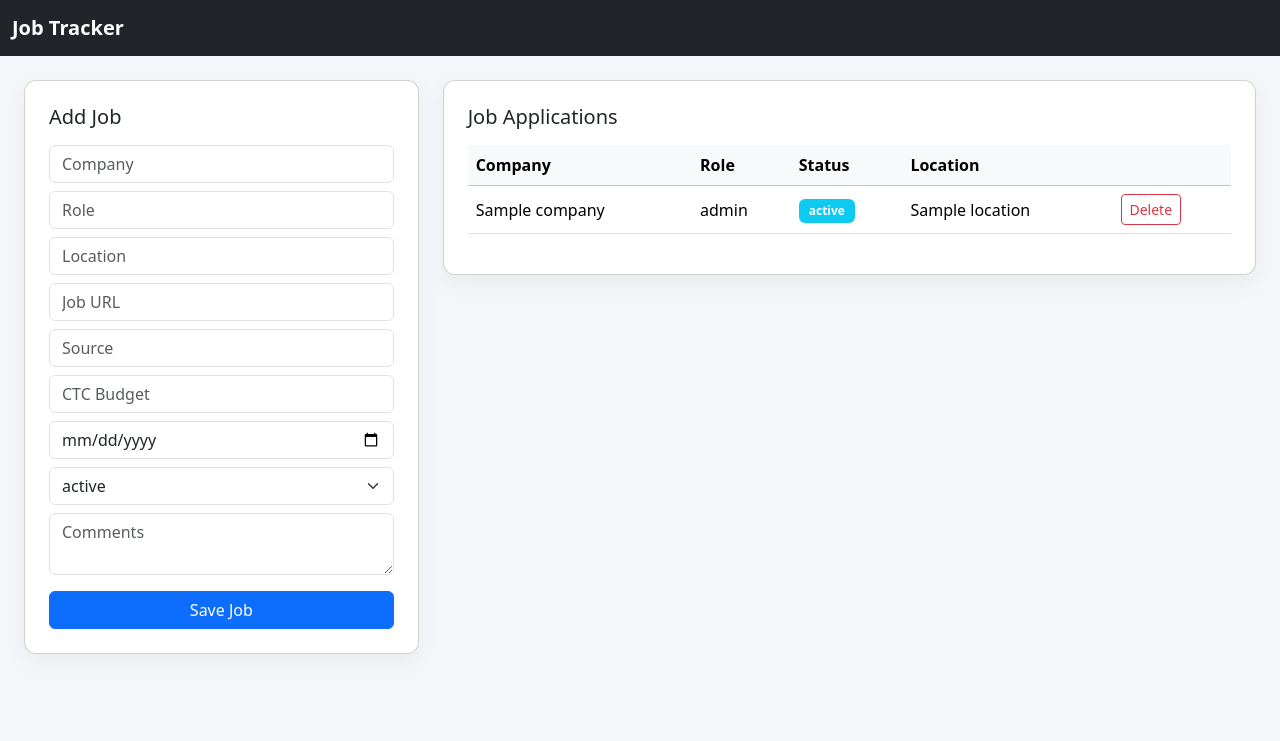
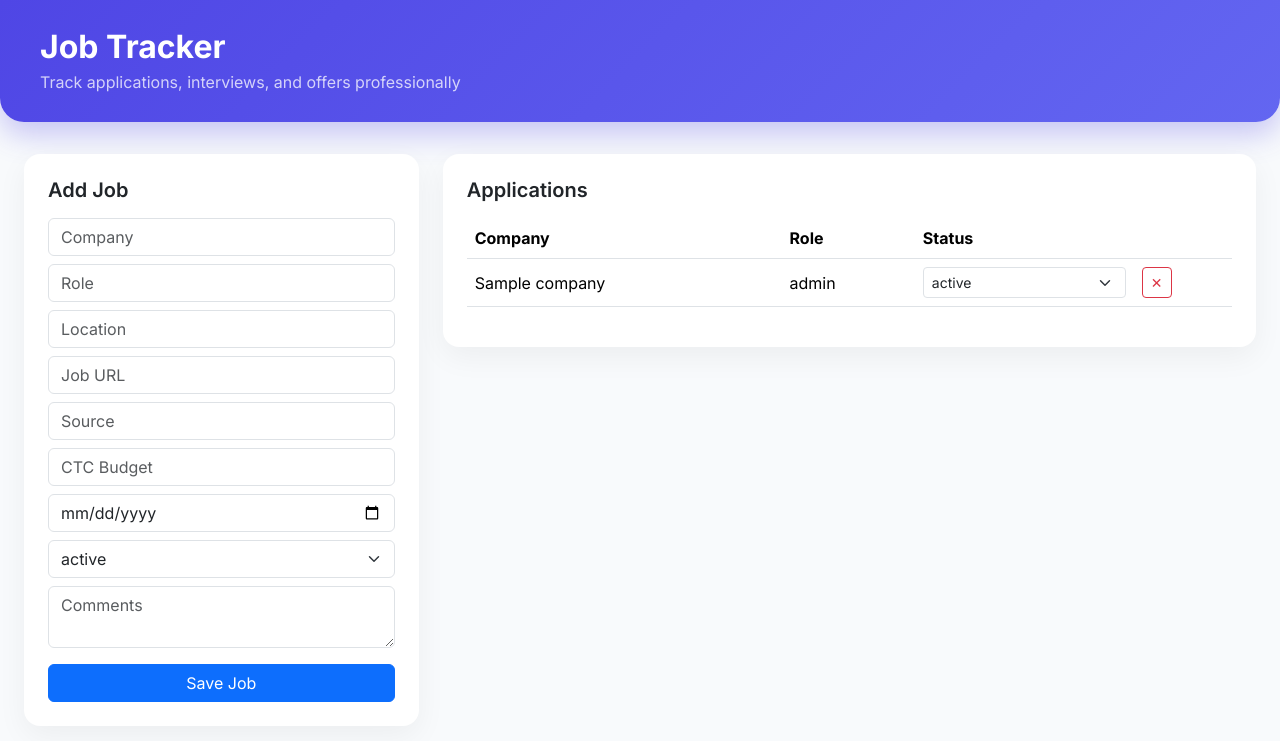
Before and after one commit to Selva-PersonalDev/JobTracker-JobApp, a FastAPI app: template app/core/templates/index.html in a window 1280 px wide. Shown: the top 741 px of the page. Run offline with FastAPI, Linux system fonts and the light colour scheme; the template is opened without the code that fills it: most values are stand-ins (such as "Sample title", 1, 10 or a date in 2020).

Commit message:
Phase 2: full routes with inline status update and job detail

```diff
--- a/app/core/routes.py
+++ b/app/core/routes.py
@@ -2,15 +2,18 @@ from fastapi import APIRouter, Request, Form
 from fastapi.responses import RedirectResponse
 from sqlalchemy.orm import Session
 from datetime import date
+from fastapi.templating import Jinja2Templates
+
 from app.core.db import SessionLocal, engine
 from app.core.models import Base, Job
-from fastapi.templating import Jinja2Templates
 
+# Create tables (safe for SQLite)
 Base.metadata.create_all(bind=engine)
 
 router = APIRouter()
 templates = Jinja2Templates(directory="app/core/templates")
 
+# Centralized status options (single source of truth)
 STATUS_OPTIONS = [
     "Applied",
     "Screening Completed",
@@ -20,22 +23,34 @@ STATUS_OPTIONS = [
     "Verbal Offer",
     "Offer Released",
     "Offer Accepted",
-    "Joined"
+    "Joined",
 ]
 
+
+# -----------------------------
+# HOME / DASHBOARD
+# -----------------------------
 @router.get("/")
 def home(request: Request):
     db: Session = SessionLocal()
-    jobs = db.query(Job).order_by(Job.created_at.desc()).all()
+    try:
+        jobs = db.query(Job).order_by(Job.created_at.desc()).all()
+    finally:
+        db.close()
+
     return templates.TemplateResponse(
         "index.html",
         {
             "request": request,
             "jobs": jobs,
-            "statuses": STATUS_OPTIONS
-        }
+            "statuses": STATUS_OPTIONS,
+        },
     )
 
+
+# -----------------------------
+# ADD JOB
+# -----------------------------
 @router.post("/add")
 def add_job(
     company: str = Form(...),
@@ -49,26 +64,77 @@ def add_job(
     comments: str = Form(None),
 ):
     db: Session = SessionLocal()
-    job = Job(
-        company=company,
-        role=role,
-        location=location,
-        job_url=job_url,
-        source=source,
-        ctc_budget=ctc_budget,
-        applied_date=date.fromisoformat(applied_date) if applied_date else None,
-        status=status,
-        comments=comments,
-    )
-    db.add(job)
-    db.commit()
+    try:
+        job = Job(
+            company=company,
+            role=role,
+            location=location,
+            job_url=job_url,
+            source=source,
+            ctc_budget=ctc_budget,
+            applied_date=date.fromisoformat(applied_date)
+            if applied_date
+            else None,
+            status=status,
+            comments=comments,
+        )
+        db.add(job)
+        db.commit()
+    finally:
+        db.close()
+
     return RedirectResponse("/", status_code=303)
 
+
+# -----------------------------
+# UPDATE JOB STATUS (INLINE)
+# -----------------------------
+@router.post("/update-status/{job_id}")
+def update_status(job_id: int, status: str = Form(...)):
+    db: Session = SessionLocal()
+    try:
+        job = db.query(Job).filter(Job.id == job_id).first()
+        if job:
+            job.status = status
+            db.commit()
+    finally:
+        db.close()
+
+    return RedirectResponse("/", status_code=303)
+
+
+# -----------------------------
+# DELETE JOB
+# -----------------------------
 @router.post("/delete/{job_id}")
 def delete_job(job_id: int):
     db: Session = SessionLocal()
-    job = db.query(Job).get(job_id)
-    if job:
-        db.delete(job)
-        db.commit()
+    try:
+        job = db.query(Job).filter(Job.id == job_id).first()
+        if job:
+            db.delete(job)
+            db.commit()
+    finally:
+        db.close()
+
     return RedirectResponse("/", status_code=303)
+
+
+# -----------------------------
+# JOB DETAIL VIEW
+# -----------------------------
+@router.get("/job/{job_id}")
+def job_detail(request: Request, job_id: int):
+    db: Session = SessionLocal()
+    try:
+        job = db.query(Job).filter(Job.id == job_id).first()
+    finally:
+        db.close()
+
+    return templates.TemplateResponse(
+        "job_detail.html",
+        {
+            "request": request,
+            "job": job,
+        },
+    )
--- a/app/core/templates/base.html
+++ b/app/core/templates/base.html
@@ -2,22 +2,74 @@
 <html>
 <head>
   <title>Job Tracker</title>
+
+  <!-- Google Font -->
+  <link href="https://fonts.googleapis.com/css2?family=Inter:wght@300;400;500;600;700&display=swap" rel="stylesheet">
+
   <link href="https://cdn.jsdelivr.net/npm/bootstrap@5.3.2/dist/css/bootstrap.min.css" rel="stylesheet">
+
   <style>
-    body { background: #f4f6f9; }
-    .card { box-shadow: 0 8px 24px rgba(0,0,0,0.05); border-radius: 12px; }
-    .table-hover tbody tr:hover { background-color: #eef2ff; cursor: pointer; }
-    .badge { padding: 6px 10px; }
+    :root {
+      --primary: #4f46e5;
+      --secondary: #22c55e;
+      --bg: #f8fafc;
+      --text: #0f172a;
+      --muted: #64748b;
+    }
+
+    body {
+      font-family: 'Inter', sans-serif;
+      background: var(--bg);
+      color: var(--text);
+    }
+
+    .app-header {
+      background: linear-gradient(135deg, #4f46e5, #6366f1);
+      color: white;
+      padding: 28px 40px;
+      border-radius: 0 0 24px 24px;
+      box-shadow: 0 12px 30px rgba(79,70,229,0.3);
+      margin-bottom: 32px;
+    }
+
+    .card {
+      border: none;
+      border-radius: 16px;
+      box-shadow: 0 10px 30px rgba(0,0,0,0.05);
+      transition: transform 0.2s ease;
+    }
+
+    .card:hover {
+      transform: translateY(-2px);
+    }
+
+    table tbody tr {
+      transition: background 0.2s ease;
+    }
+
+    table tbody tr:hover {
+      background: #eef2ff;
+      cursor: pointer;
+    }
+
+    .badge-status {
+      padding: 6px 10px;
+      font-size: 12px;
+      border-radius: 12px;
+    }
   </style>
 </head>
+
 <body>
-<nav class="navbar navbar-dark bg-dark mb-4">
-  <div class="container-fluid">
-    <span class="navbar-brand fw-bold">Job Tracker</span>
-  </div>
-</nav>
+
+<div class="app-header">
+  <h2 class="fw-bold mb-1">Job Tracker</h2>
+  <p class="mb-0 opacity-75">Track applications, interviews, and offers professionally</p>
+</div>
+
 <div class="container-fluid px-4">
   {% block content %}{% endblock %}
 </div>
+
 </body>
 </html>
--- a/app/core/templates/index.html
+++ b/app/core/templates/index.html
@@ -2,55 +2,67 @@
 {% block content %}
 
 <div class="row g-4">
-  <!-- LEFT PANEL -->
-  <div class="col-md-4">
+
+  <!-- LEFT: JOB FORM -->
+  <div class="col-lg-4">
     <div class="card p-4">
-      <h5 class="mb-3">Add Job</h5>
+      <h5 class="fw-semibold mb-3">Add Job</h5>
+
       <form method="post" action="/add">
-        <input name="company" class="form-control mb-2" placeholder="Company" required>
-        <input name="role" class="form-control mb-2" placeholder="Role" required>
-        <input name="location" class="form-control mb-2" placeholder="Location">
-        <input name="job_url" class="form-control mb-2" placeholder="Job URL">
-        <input name="source" class="form-control mb-2" placeholder="Source">
-        <input name="ctc_budget" class="form-control mb-2" placeholder="CTC Budget">
-        <input type="date" name="applied_date" class="form-control mb-2">
+        <input class="form-control mb-2" name="company" placeholder="Company" required>
+        <input class="form-control mb-2" name="role" placeholder="Role" required>
+        <input class="form-control mb-2" name="location" placeholder="Location">
+        <input class="form-control mb-2" name="job_url" placeholder="Job URL">
+        <input class="form-control mb-2" name="source" placeholder="Source">
+        <input class="form-control mb-2" name="ctc_budget" placeholder="CTC Budget">
+        <input type="date" class="form-control mb-2" name="applied_date">
 
-        <select name="status" class="form-select mb-2" required>
+        <select class="form-select mb-2" name="status">
           {% for s in statuses %}
-          <option value="{{ s }}">{{ s }}</option>
+          <option>{{ s }}</option>
           {% endfor %}
         </select>
 
-        <textarea name="comments" class="form-control mb-3" placeholder="Comments"></textarea>
+        <textarea class="form-control mb-3" name="comments" placeholder="Comments"></textarea>
+
         <button class="btn btn-primary w-100">Save Job</button>
       </form>
     </div>
   </div>
 
-  <!-- RIGHT PANEL -->
-  <div class="col-md-8">
+  <!-- RIGHT: JOB TABLE -->
+  <div class="col-lg-8">
     <div class="card p-4">
-      <h5 class="mb-3">Job Applications</h5>
-      <table class="table table-hover align-middle">
-        <thead class="table-light">
+      <h5 class="fw-semibold mb-3">Applications</h5>
+
+      <table class="table align-middle">
+        <thead class="text-muted">
           <tr>
             <th>Company</th>
             <th>Role</th>
             <th>Status</th>
-            <th>Location</th>
             <th></th>
           </tr>
         </thead>
+
         <tbody>
           {% for job in jobs %}
-          <tr>
+          <tr onclick="window.location='/job/{{ job.id }}'">
             <td>{{ job.company }}</td>
             <td>{{ job.role }}</td>
-            <td><span class="badge bg-info">{{ job.status }}</span></td>
-            <td>{{ job.location }}</td>
+            <td>
+              <form method="post" action="/update-status/{{ job.id }}">
+                <select name="status" class="form-select form-select-sm"
+                        onchange="this.form.submit()">
+                  {% for s in statuses %}
+                  <option value="{{ s }}" {% if s==job.status %}selected{% endif %}>{{ s }}</option>
+                  {% endfor %}
+                </select>
+              </form>
+            </td>
             <td>
               <form method="post" action="/delete/{{ job.id }}">
-                <button class="btn btn-sm btn-outline-danger">Delete</button>
+                <button class="btn btn-sm btn-outline-danger">✕</button>
               </form>
             </td>
           </tr>
@@ -59,6 +71,7 @@
       </table>
     </div>
   </div>
+
 </div>
 
 {% endblock %}
```
Also changed, not shown: app/core/templates/job_detail.html (added, +22 -0 lines).
